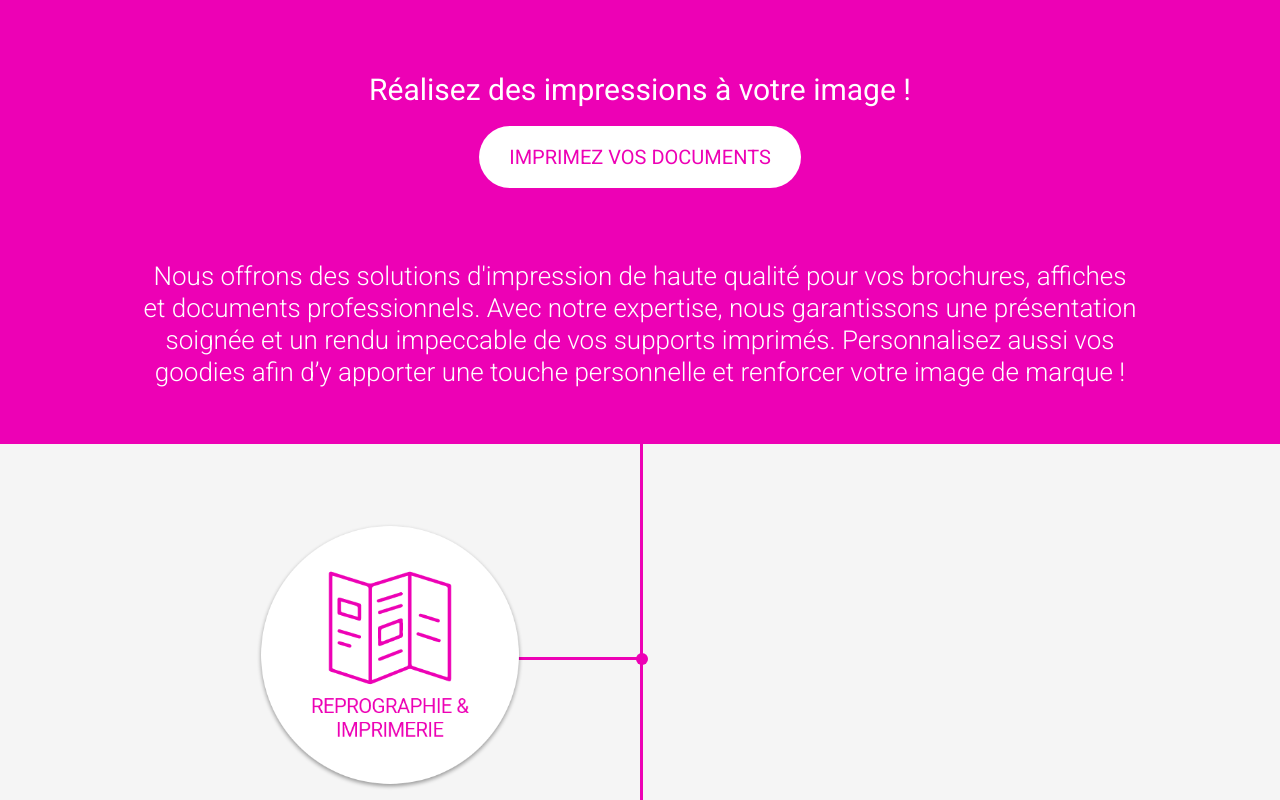
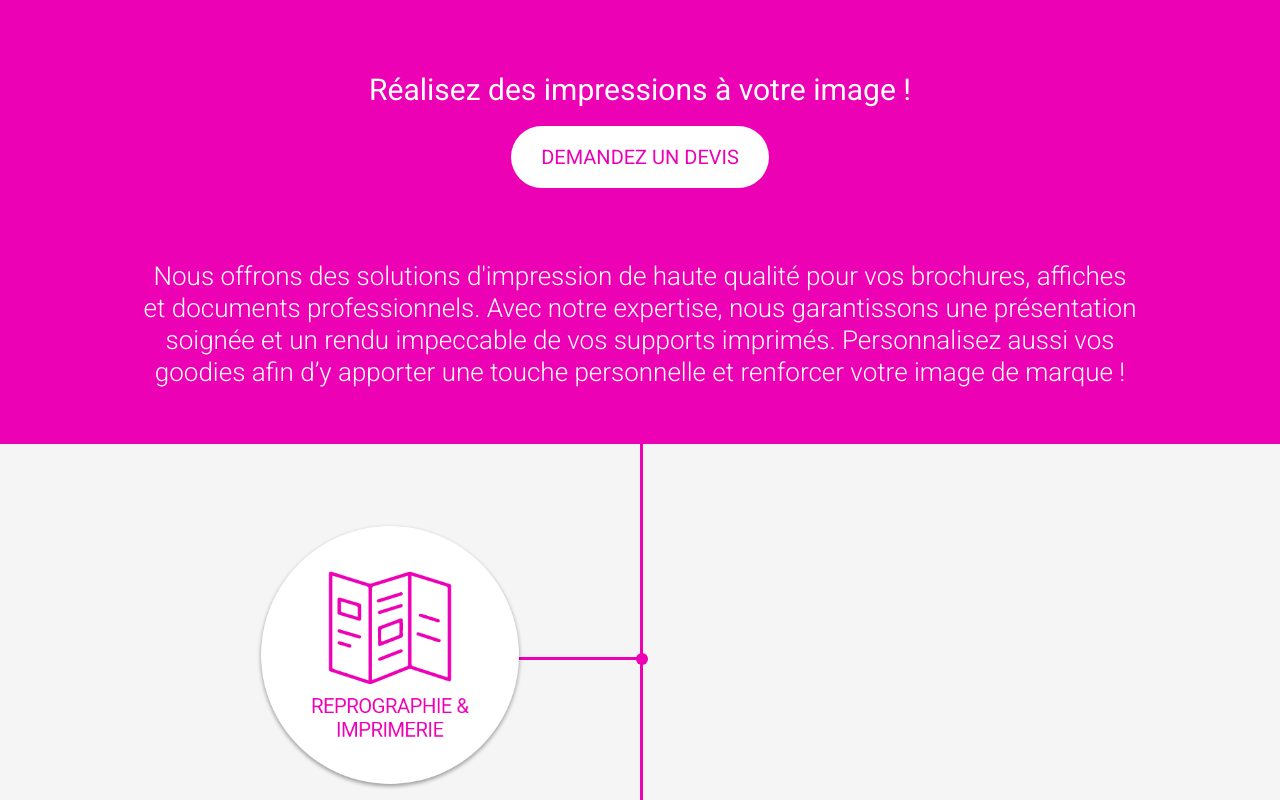
Before and after one commit to CopycatGroupDev/ccg-project-v3, a React (Vite) app: page /print in a window 1280 px wide. Shown: the part 1340-2140 px from the top of the page. Built offline with nearby package versions, Linux system fonts and the light colour scheme; no server answers; what qr-code-styling would draw is missing.

Commit message:
Modif Print

```diff
--- a/src/pages/Print.jsx
+++ b/src/pages/Print.jsx
@@ -17,7 +17,7 @@ const data = {
       logo: '/logo/pr1.png',
       rows : [
         <>Réalisez des impressions à votre image !</>,
-        <HeaderButton key={btoa(Math.random())} onClick={() => window.open('http://www.copycatprint.fr/accueil/')} color={colors.print}> IMPRIMEZ VOS DOCUMENTS</HeaderButton>
+        <HeaderButton key={btoa(Math.random())} onClick={() => window.open('http://localhost:5173/contact')} color={colors.print}> DEMANDEZ UN DEVIS</HeaderButton>
       ],
       appendixRow : <>Nous offrons des solutions d'impression de haute qualité pour vos brochures, affiches et documents professionnels. Avec notre expertise, nous garantissons une présentation soignée et un rendu impeccable de vos supports imprimés. Personnalisez  aussi vos goodies afin d’y apporter une touche personnelle et renforcer votre image de marque !</>
   }
@@ -34,9 +34,6 @@ export default function Print() {
             whileInView={{ scale: 1 }}
             viewport={{ once: true }}
         />
-        <Links id="links" banner={true} color={colors.print} title={"Une partie de nos impressions en ligne sur :"} links={[
-            { img: '/photos/Supports imprimés.png', text: 'Imprimez vos supports de communications', link: 'http://copycatprint.fr/', color: colors.print }
-        ]} />
     </Default>
 }
 
```
Also changed, not shown: 3 other files (tests, documents, lock files or other folders).
